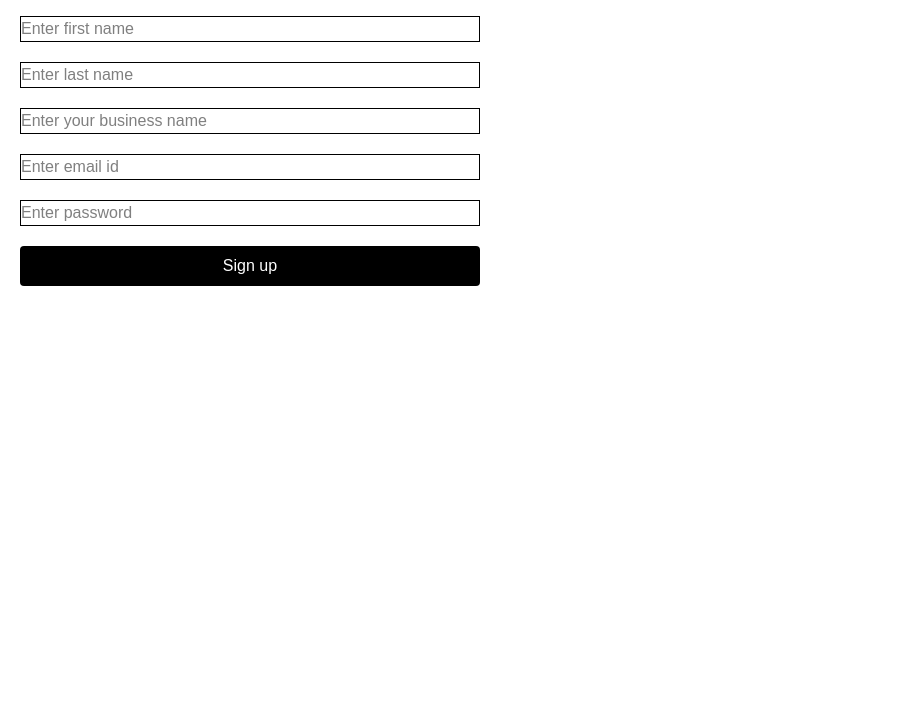
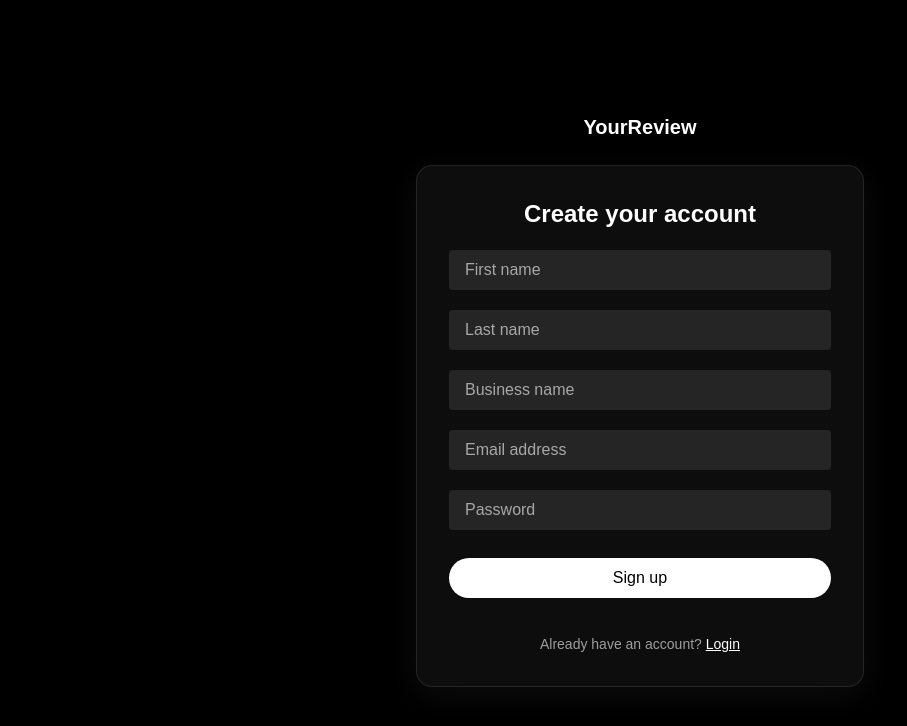
Before and after one commit to BishalKrShaw/yourreview.com, a React (Vite) app in the folder frontend/: page /signup in a window 1280 px wide. Shown: the top 726 px of the page, without its empty margins (0-907 px from the left). Built offline with nearby package versions, Linux system fonts and the light colour scheme; no server answers; a web font is replaced by a local one.

Commit message:
Frontend UX/UI ongoing, Landing page, signup, login UI done

```diff
--- a/frontend/src/components/Button.jsx
+++ b/frontend/src/components/Button.jsx
@@ -2,7 +2,7 @@ import React from 'react'
 
 const Button = ({btnText, onClickFn}) => {
   return (
-    <button className='font-semibold bg-black text-white rounded px-5 py-2 cursor-pointer' onClick={onClickFn}>{btnText}</button>
+    <button className='px-4 py-1.5 rounded-full bg-white/10 hover:bg-white/20 text-white border border-white/10 transition duration-200 cursor-pointer' onClick={onClickFn}>{btnText}</button>
   )
 }
 
--- /dev/null
+++ b/frontend/src/components/Footer.jsx
@@ -0,0 +1,16 @@
+import React from 'react'
+import { NavLink } from 'react-router-dom'
+
+const Footer = () => {
+  return (
+    <div className='w-full px-5 py-4 flex justify-between items-center border-t border-white/10 text-white bg-black backdrop-blur-md shadow-[0_4px_20px_rgba(255,255,255,0.05)]'>
+      <p className='text-white/70 font-light'>YourReview &copy; All right reserved</p>
+      <div className='flex items-center justify-between gap-10'>
+        <NavLink to="/privacy-policy" className="text-sm font-light text-white/40">Privacy & Policy</NavLink>
+        <NavLink to="/terms-conditions" className="text-sm font-light text-white/40">Terms & Condition</NavLink>
+      </div>
+    </div>
+  )
+}
+
+export default Footer
--- a/frontend/src/components/Navbar.jsx
+++ b/frontend/src/components/Navbar.jsx
@@ -1,19 +1,24 @@
-import React from 'react'
-import Button from './Button'
-import { useNavigate } from 'react-router-dom'
+import React from "react";
+import Button from "./Button";
+import { NavLink, useNavigate } from "react-router-dom";
 
 const Navbar = () => {
-
   const navigate = useNavigate();
 
   return (
-    <nav className='px-5 py-4 flex justify-between items-center shadow'>
-      <div className='text-xl font-semibold'>Your Review</div>
+    <nav className="px-5 py-4 flex justify-between items-center border border-white/10 absolute mt-5 min-w-[1000px] rounded-full left-1/2 -translate-x-1/2 text-white bg-white/10 backdrop-blur-md shadow-[0_4px_20px_rgba(255,255,255,0.05)]">
+      <div className="text-xl font-semibold">YourReview</div>
+      <div className="flex gap-10">
+        <NavLink to="/pricing">Services</NavLink>
+        <NavLink to="/pricing">Pricing</NavLink>
+        <NavLink to="/pricing">About us</NavLink>
+        <NavLink to="/pricing">Contact us</NavLink>
+      </div>
       <div>
         <Button btnText={"Login"} onClickFn={() => navigate("/login")} />
       </div>
     </nav>
-  )
-}
+  );
+};
 
-export default Navbar
+export default Navbar;
--- a/frontend/src/pages/auth/Login.jsx
+++ b/frontend/src/pages/auth/Login.jsx
@@ -1,59 +1,92 @@
 import axios from "axios";
 import React from "react";
 import { useState } from "react";
-import { useNavigate } from "react-router-dom";
+import { useNavigate, NavLink } from "react-router-dom";
 
 const Login = () => {
-
   const navigate = useNavigate();
 
   const [form, setForm] = useState({
-    emailId: '',
-    password: ''
+    emailId: "",
+    password: "",
   });
 
-  const [message, setMessage] = useState('');
+  const [message, setMessage] = useState("");
 
   const handleChange = (e) => {
-    setForm({...form, [e.target.name]: e.target.value});
-  }
+    setForm({ ...form, [e.target.name]: e.target.value });
+  };
 
   const handleSubmit = async (e) => {
     e.preventDefault();
-    setMessage('');
+    setMessage("");
 
     try {
-      const res = await axios.post(`${import.meta.env.VITE_API_BASE_URL}/auth/login`, form, {withCredentials: true});
+      const res = await axios.post(
+        `${import.meta.env.VITE_API_BASE_URL}/auth/login`,
+        form,
+        { withCredentials: true }
+      );
       setMessage(res.data.message);
       navigate("/dashboard");
     } catch (err) {
       setMessage(err.response?.data?.ERROR || "Login failed.");
     }
-  }
+  };
 
   return (
-    <div className="px-5 py-4 w-[500px]">
-      <form onSubmit={handleSubmit} className="flex flex-col gap-5">
+    <div className="flex justify-center items-center flex-col w-full h-screen bg-black px-4">
+    <header className="text-white text-xl font-semibold text-center mb-6">
+        <NavLink to="/">YourReview</NavLink>
+      </header>
+      <form
+        onSubmit={handleSubmit}
+        className="w-full max-w-md flex flex-col gap-5 p-8 rounded-2xl bg-white/5 backdrop-blur-md border border-white/10 shadow-[0_8px_30px_rgba(255,255,255,0.05)] text-white"
+      >
+        <h2 className="text-2xl font-semibold text-white text-center">
+          Welcome back
+        </h2>
+
         <input
           type="email"
           name="emailId"
           value={form.emailId}
-          placeholder="Enter email id"
-          className="border border-black"
+          required
+          placeholder="Email address"
+          className="bg-white/10 text-white placeholder-white/60 rounded px-4 py-2 focus:outline-none focus:ring-2 focus:ring-white/20 transition"
           onChange={handleChange}
         />
+
         <input
           type="password"
           name="password"
           value={form.password}
-          placeholder="Enter password"
-          className="border border-black"
+          required
+          placeholder="Password"
+          className="bg-white/10 text-white placeholder-white/60 rounded px-4 py-2 focus:outline-none focus:ring-2 focus:ring-white/20 transition"
           onChange={handleChange}
         />
-        <button className="bg-black text-white rounded cursor-pointer px-5 py-2">
+
+        <button
+          type="submit"
+          className="mt-2 bg-white text-black font-medium rounded-full py-2 hover:bg-white/90 transition cursor-pointer"
+        >
           Login
         </button>
-        {message && <p className="text-sm mt-5">{message}</p>}
+
+        {message && (
+          <p className="text-sm mt-2 text-center text-white/80">{message}</p>
+        )}
+
+        <p className="text-sm text-center mt-4 text-white/60">
+          Don’t have an account?{" "}
+          <span
+            className="text-white underline cursor-pointer hover:text-white/90"
+            onClick={() => navigate("/signup")}
+          >
+            Sign up
+          </span>
+        </p>
       </form>
     </div>
   );
--- a/frontend/src/pages/auth/Signup.jsx
+++ b/frontend/src/pages/auth/Signup.jsx
@@ -1,10 +1,9 @@
 import React from "react";
 import { useState } from "react";
-import axios from 'axios';
-import { useNavigate } from "react-router-dom";
+import axios from "axios";
+import { NavLink, useNavigate } from "react-router-dom";
 
 const Signup = () => {
-
   const navigate = useNavigate();
 
   const [form, setForm] = useState({
@@ -15,78 +14,114 @@ const Signup = () => {
     password: "",
   });
 
-  const [message, setMessage] = useState('');
+  const [message, setMessage] = useState("");
 
   const handleChange = (e) => {
-    setForm({...form, [e.target.name]: e.target.value});
-  }
+    setForm({ ...form, [e.target.name]: e.target.value });
+  };
 
   const handleSubmit = async (e) => {
     e.preventDefault();
-    setMessage('');
+    setMessage("");
 
     try {
-      const res = await axios.post(`${import.meta.env.VITE_API_BASE_URL}/auth/signup`, form, {withCredentials: true});
+      const res = await axios.post(
+        `${import.meta.env.VITE_API_BASE_URL}/auth/signup`,
+        form,
+        { withCredentials: true }
+      );
       setMessage(res.data.message);
       navigate("/login");
     } catch (err) {
       console.log(err);
       setMessage(err.response?.data?.ERROR || "Signup failed.");
     }
-  }
+  };
 
   return (
-    <div className="px-5 py-4 w-[500px]">
-      <form onSubmit={handleSubmit} className="flex flex-col gap-5">
+    <div className="flex justify-center items-center w-full h-screen flex-col bg-black px-4">
+      <header className="text-white text-xl font-semibold text-center mb-6">
+        <NavLink to="/">YourReview</NavLink>
+      </header>
+
+      <form
+        onSubmit={handleSubmit}
+        className="w-full max-w-md flex flex-col gap-5 p-8 rounded-2xl bg-white/5 backdrop-blur-md border border-white/10 shadow-[0_8px_30px_rgba(255,255,255,0.05)] text-white"
+      >
+        <h2 className="text-2xl font-semibold text-white text-center">
+          Create your account
+        </h2>
+
         <input
           type="text"
           name="firstName"
           value={form.firstName}
-          placeholder="Enter first name"
+          placeholder="First name"
           required
-          className="border border-black"
+          className="bg-white/10 text-white placeholder-white/60 rounded px-4 py-2 focus:outline-none focus:ring-2 focus:ring-white/20 transition"
           onChange={handleChange}
         />
+
         <input
           type="text"
           name="lastName"
           value={form.lastName}
-          placeholder="Enter last name"
+          placeholder="Last name"
           required
-          className="border border-black"
+          className="bg-white/10 text-white placeholder-white/60 rounded px-4 py-2 focus:outline-none focus:ring-2 focus:ring-white/20 transition"
           onChange={handleChange}
         />
+
         <input
           type="text"
           name="businessName"
           value={form.businessName}
           required
-          placeholder="Enter your business name"
-          className="border border-black"
+          placeholder="Business name"
+          className="bg-white/10 text-white placeholder-white/60 rounded px-4 py-2 focus:outline-none focus:ring-2 focus:ring-white/20 transition"
           onChange={handleChange}
         />
+
         <input
           type="email"
           name="emailId"
           value={form.emailId}
           required
-          placeholder="Enter email id"
-          className="border border-black"
+          placeholder="Email address"
+          className="bg-white/10 text-white placeholder-white/60 rounded px-4 py-2 focus:outline-none focus:ring-2 focus:ring-white/20 transition"
           onChange={handleChange}
         />
+
         <input
           type="password"
           name="password"
           value={form.password}
           required
-          placeholder="Enter password"
-          className="border border-black"
+          placeholder="Password"
+          className="bg-white/10 text-white placeholder-white/60 rounded px-4 py-2 focus:outline-none focus:ring-2 focus:ring-white/20 transition"
           onChange={handleChange}
         />
-        <button className="bg-black text-white rounded cursor-pointer px-5 py-2">
+
+        <button
+          type="submit"
+          className="mt-2 bg-white text-black font-medium rounded-full py-2 hover:bg-white/90 transition cursor-pointer"
+        >
           Sign up
         </button>
-        {message && <p className="text-sm mt-5">{message}</p>}
+
+        {message && (
+          <p className="text-sm mt-2 text-center text-white/80">{message}</p>
+        )}
+
+        <p className="text-sm text-center mt-4 text-white/60">
+          Already have an account?{" "}
+          <span
+            className="text-white underline cursor-pointer hover:text-white/90"
+            onClick={() => navigate("/login")}
+          >
+            Login
+          </span>
+        </p>
       </form>
     </div>
   );
```
Also changed, not shown: frontend/src/pages/landing/Landing.jsx (+24 -14 lines).
